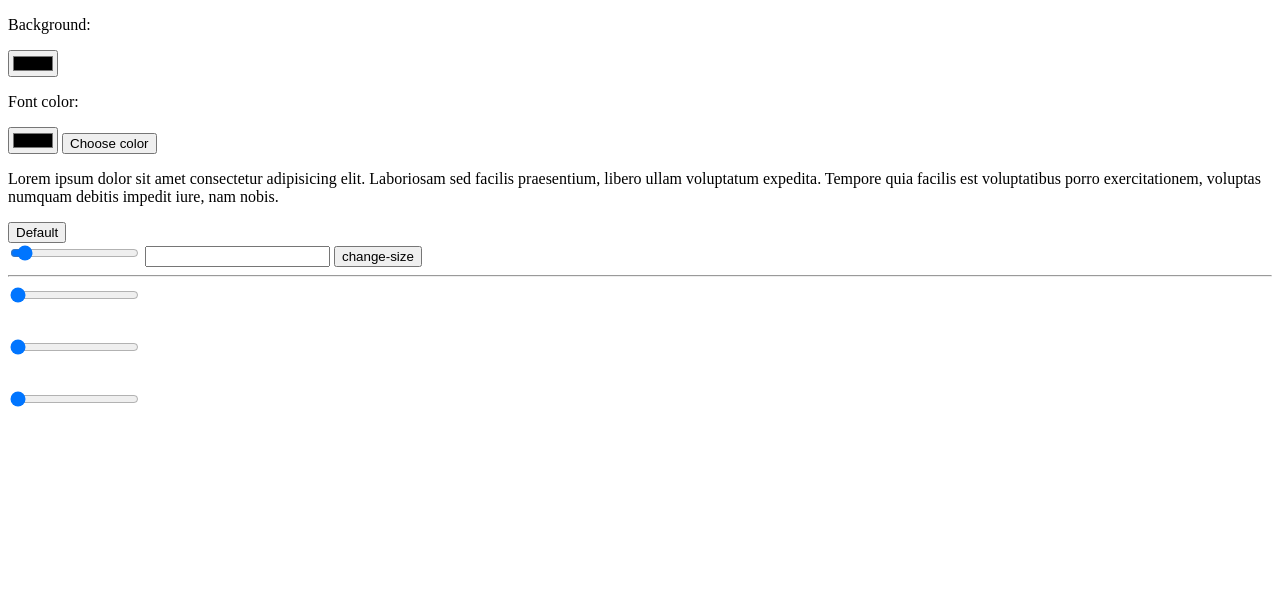
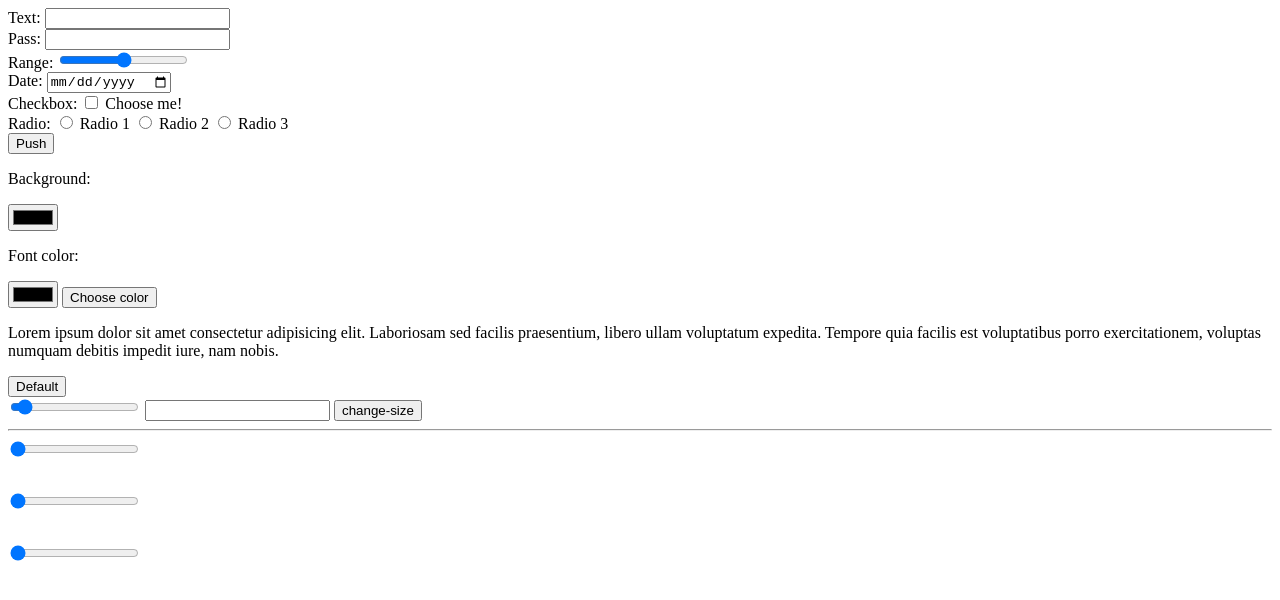
Before and after one commit to vakulka95/Practical-JS, a plain HTML site: page unit_6/index.html in a window 1280 px wide. Drawn offline with Linux system fonts and the light colour scheme.

Commit message:
unit 5 & 6 were updated

```diff
--- a/unit_5/script.js
+++ b/unit_5/script.js
@@ -31,5 +31,4 @@ word.insertAdjacentHTML('afterend', ' after end text ');
 
 let hi = document.querySelector('.hi');
 
-// hi.outerHTML = '<b>Hi</b>';
 hi.outerText = '<b>Hi</b>';
--- a/unit_6/index.html
+++ b/unit_6/index.html
@@ -7,6 +7,34 @@
 </head>
 <body>
     <!-- Task 1 -->
+    <div>
+       Text: <input type="text" class="text-input">
+    </div>
+    <div>
+       Pass: <input type="password" class="pass-input">
+    </div>
+    <div>
+        Range: <input type="range" class="range-input">
+    </div>
+    <div>
+        Date: <input type="date" class="date-input">
+    </div>
+    <div>
+        Checkbox: <input type="checkbox" class="checkbox-input" id='check'>
+        <label for="check">Choose me!</label>
+    </div>
+    <div>
+        Radio:
+        <input type="radio" name="Cities" class='radio-btn' id="radio-1">
+        <label for="radio-1">Radio 1</label>
+        <input type="radio" name="Cities" class='radio-btn' id="radio-2">
+        <label for="radio-2">Radio 2</label>
+        <input type="radio" name="Cities" class='radio-btn' id="radio-3">
+        <label for="radio-3">Radio 3</label>
+    </div>
+    <div>
+        <button class='push-btn'>Push</button>
+    </div>
     <p>Background: </p><input type="color" name="background" id="bg-color">
     <p>Font color: </p><input type="color" name="font" id="font-color">
     <input type="button" value="Choose color" class='color-btn'><br>
--- a/unit_6/script.js
+++ b/unit_6/script.js
@@ -1,4 +1,24 @@
 // Task 1 - 2;
+let input = document.querySelector('.text-input');
+let pass = document.querySelector('.pass-input');
+let range1 = document.querySelector('.range-input');
+let date = document.querySelector('.date-input');
+let button = document.querySelector('.push-btn');
+let check = document.querySelector('.checkbox-input');
+let radio = document.querySelector('.radio-btn')
+button.onclick = () => {
+    console.log(input.value);
+    console.log(pass.value);
+    console.log(range1.value);
+    console.log(date.value);
+    if(check.checked){
+        console.log('Yes');
+    }else{
+        console.log('No');
+    }
+    console.log(radio.checked);
+}
+
 let text = document.querySelector('.text');
 let body = document.querySelector('body');
 
```
Also changed, not shown: unit_5/index.html (+3 -1 lines).
